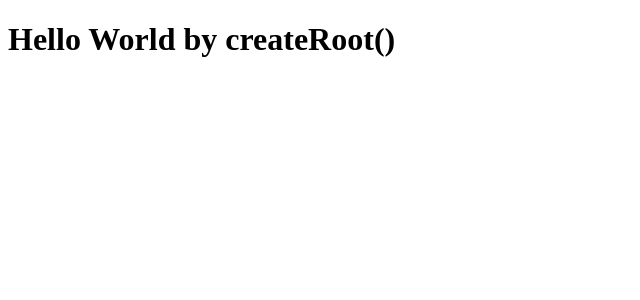
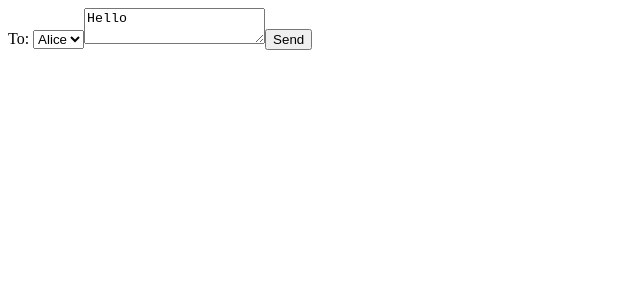
Before and after one commit to sarthak-negi22/100daysReact, a React (Create React App) app: page / in a window 1280 px wide. Shown: the top 300 px of the page, without its empty margins (0-640 px from the left). Built offline with nearby package versions, Linux system fonts and the light colour scheme.

Commit message:
snapshot 50% done

```diff
--- a/src/App.js
+++ b/src/App.js
@@ -118,10 +118,21 @@
 
 
 
-import RenderAndCommit from "./RenderAndCommit";
+// import RenderAndCommit from "./RenderAndCommit";
+
+// export default function App() {
+//     return (
+//         <RenderAndCommit/>
+//     );
+// }
+
+
+
+
+import StateSnapshot from "./StateSnapshot";
 
 export default function App() {
     return (
-        <RenderAndCommit/>
+        <StateSnapshot/>
     );
 }
--- a/src/RenderAndCommit.js
+++ b/src/RenderAndCommit.js
@@ -1,14 +1,14 @@
 import { createRoot } from 'react-dom/client';
 
-function InitialRender() {
-    const root = createRoot(document.getElementById('root'));
-    root.render(<h1>Hello World by createRoot()</h1>)
-}
+// function InitialRender() {
+//     const root = createRoot(document.getElementById('root'));
+//     root.render(<h1>Hello World by createRoot()</h1>)
+// }
 
-export default function RenderAndCommit() {
-    return (
-        <>
-            <InitialRender/>
-        </>
-    );
-}
+// export default function RenderAndCommit() {
+//     return (
+//         <>
+//             <InitialRender/>
+//         </>
+//     );
+// }
--- /dev/null
+++ b/src/StateSnapshot.js
@@ -0,0 +1,45 @@
+import { useState } from "react"
+
+function StateOverTime() {
+
+    const [to, setTo] = useState('Alice');
+  const [message, setMessage] = useState('Hello');
+
+  function handleSubmit(e) {
+    e.preventDefault();
+    setTimeout(() => {
+      alert(`You said ${message} to ${to}`);
+    }, 5000);
+  }
+
+  return (
+    <form onSubmit={handleSubmit}>
+      <label>
+        To:{' '}
+        <select
+          value={to}
+          onChange={e => setTo(e.target.value)}>
+          <option value="Alice">Alice</option>
+          <option value="Bob">Bob</option>
+        </select>
+      </label>
+      <textarea
+        placeholder="Message"
+        value={message}
+        onChange={e => setMessage(e.target.value)}
+      />
+      <button type="submit">Send</button>
+    </form>
+  );
+}
+
+
+
+
+export default function StateSnapshot() {
+    return (
+        <>
+            <StateOverTime/>
+        </>
+    )
+}
```
